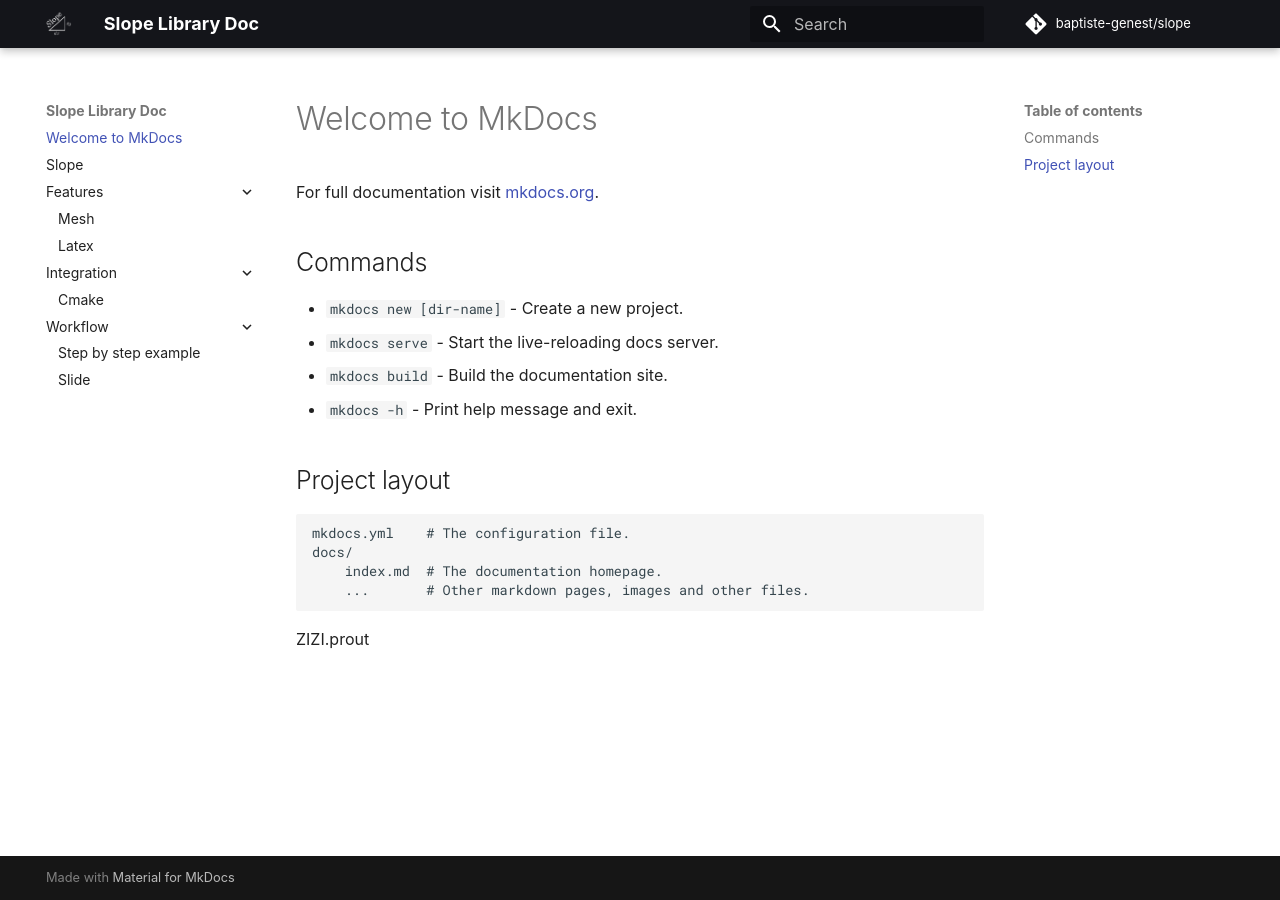
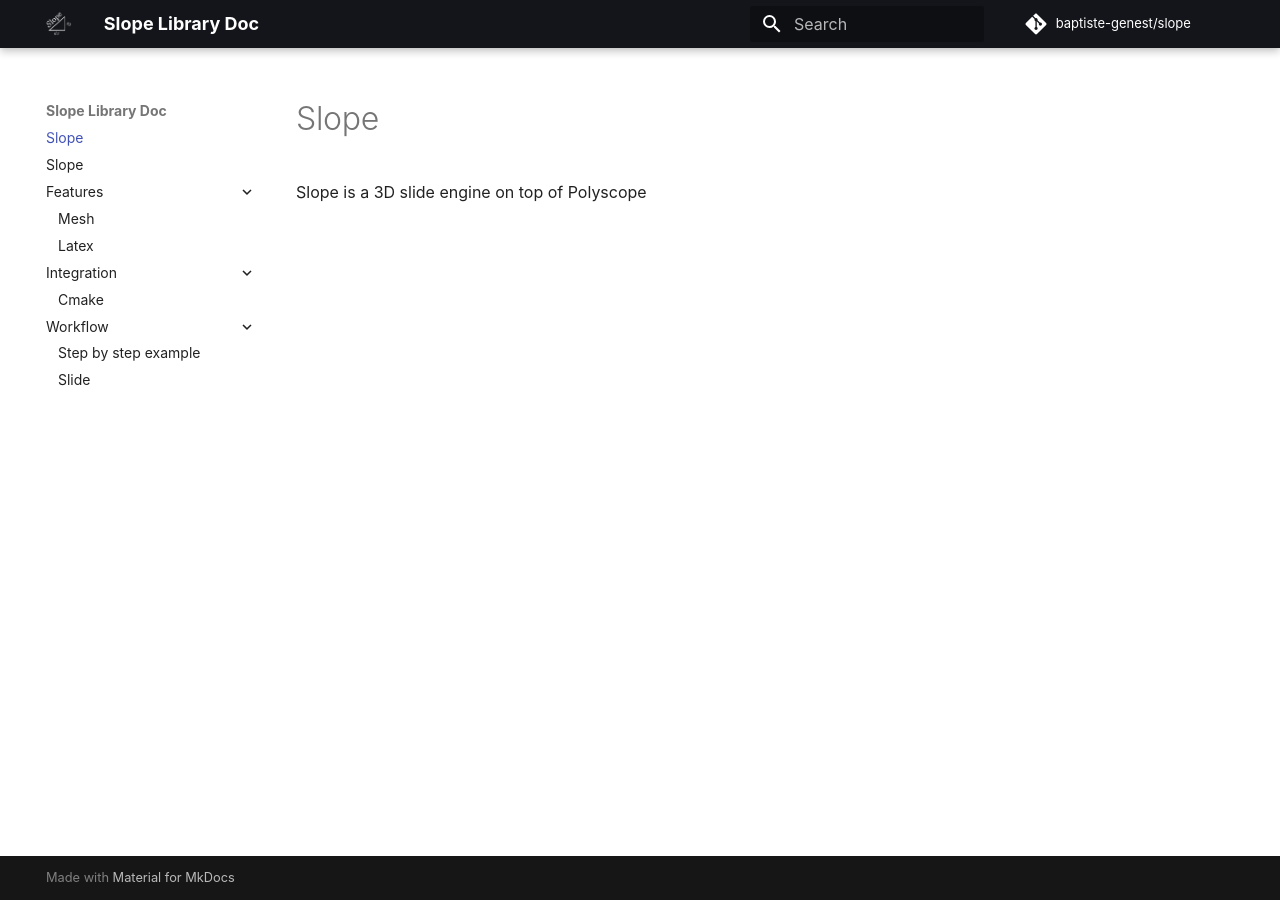
Before and after one commit to SlopeDoc/SlopeDoc.github.io, an MkDocs documentation site: the page built from docs/index.md, in a window 1280 px wide. Built offline with MkDocs 1.6.1 and Material for MkDocs 9.7.7, drawn with Linux system fonts in a browser that asks for light colours; some web fonts are replaced; comment, search, counter and statistics services are not loaded.

Commit message:
init mkdocs

```diff
--- a/docs/index.md
+++ b/docs/index.md
@@ -1,19 +1,4 @@
-# Welcome to MkDocs
+# Slope
 
-For full documentation visit [mkdocs.org](https://www.mkdocs.org).
 
-## Commands
-
-* `mkdocs new [dir-name]` - Create a new project.
-* `mkdocs serve` - Start the live-reloading docs server.
-* `mkdocs build` - Build the documentation site.
-* `mkdocs -h` - Print help message and exit.
-
-## Project layout
-
-    mkdocs.yml    # The configuration file.
-    docs/
-        index.md  # The documentation homepage.
-        ...       # Other markdown pages, images and other files.
-
-ZIZI.prout
+Slope is a 3D slide engine on top of Polyscope
```
